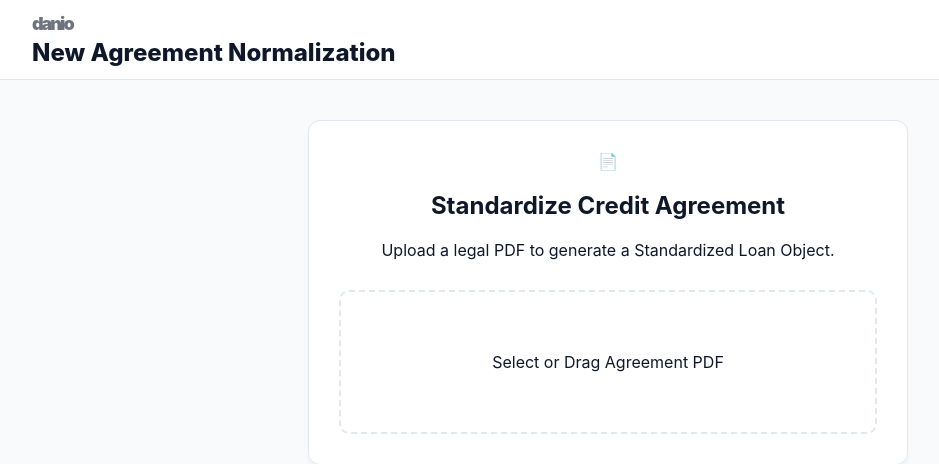
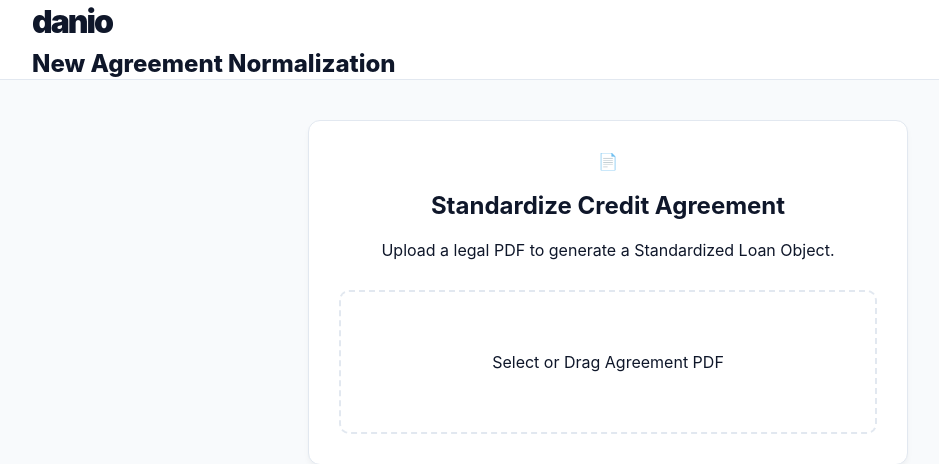
Before and after one commit to edimaudo/danio, a Flask app: page /reader in a window 1280 px wide. Shown: the top 464 px of the page, without its empty margins (32-971 px from the left). Run offline with Flask 3, Linux system fonts and the light colour scheme.

Commit message:
Refactor navigation layout and styles in reader.html

```diff
--- a/templates/reader.html
+++ b/templates/reader.html
@@ -7,12 +7,12 @@
 </head>
 <body class="app-bg">
     <nav class="nav-shell">
-        <div class="nav-content" style="flex-direction: column; align-items: flex-start; padding: 18px 0;">
-            <div class="nav-brand-group">
-                <a href="/workstation" class="brand" style="font-size: 18px; opacity: 0.6; text-decoration: none;">danio</a>
+        <div class="nav-content" style="flex-direction: column; align-items: flex-start; padding: 12px 0;">
+            <div class="nav-brand-group" style="display: flex; align-items: center; width: 100%;">
+                <a href="/workstation" class="brand" style="opacity: 1; text-decoration: none;">danio</a>
             </div>
-            <div style="margin-top: 4px;">
-                <span class="nav-current" style="font-size: 24px; font-weight: 800; color: var(--danio-navy);">
+            <div style="margin-top: 8px;">
+                <span class="nav-current" style="font-size: 24px; font-weight: 800; color: var(--danio-navy); display: block;">
                     {% if record %}Credit Intelligence: {{ record.id }}{% else %}New Agreement Normalization{% endif %}
                 </span>
             </div>
```
